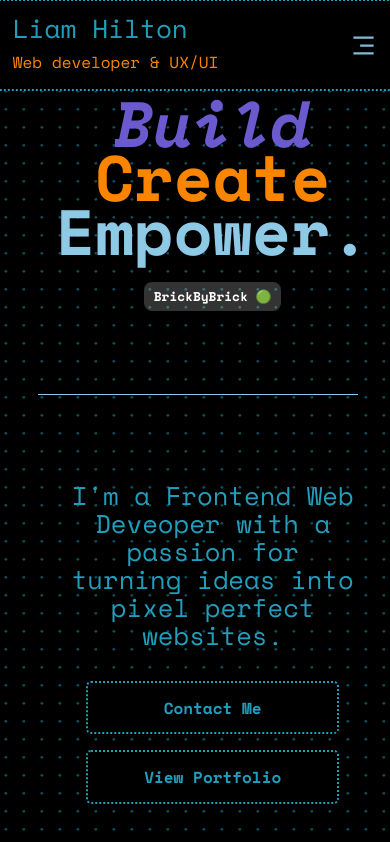
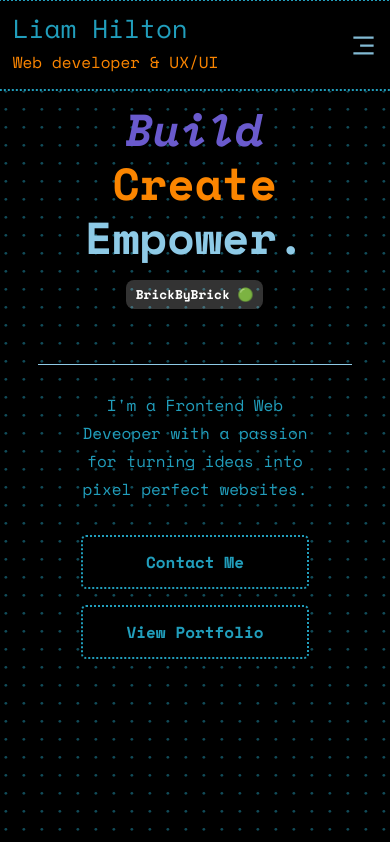
Before and after one commit to LiamHilton/newPortfolio1, a React (Vite) app: page / in a window 390 px wide. Shown: the top 842 px of the page. Built offline with nearby package versions, Linux system fonts and the light colour scheme.

Commit message:
header changes

```diff
--- a/src/components/Header.css
+++ b/src/components/Header.css
@@ -273,3 +273,43 @@
   }
 
 }
+@media (max-width:414px) {
+  .hero-left{
+    margin-top: 3rem;
+}
+.hero-slogan{
+  font-size: 3.8rem;
+  line-height: 54px;
+  margin: 1.5rem;
+  }
+  .hero-content{
+    margin-top: 3rem;
+  }
+  .hero-text{
+    font-size: 1.4rem;
+  }
+}
+@media (max-width:400px) {
+  .hero-left{
+    margin-top: 1rem;
+}
+.hero-slogan{
+  font-size: 2.8rem;
+  line-height: 54px;
+  margin: 1rem;
+  }
+  .hero-content{
+    margin-top: 2.4rem;
+  }
+  .hero-text{
+    font-size: 1rem;
+    margin-top: 0rem;
+  }
+  .workplace-box{
+    margin-bottom:1rem ;
+  }
+  .hero-content{
+    gap: 4px;
+  }
+
+}
```
